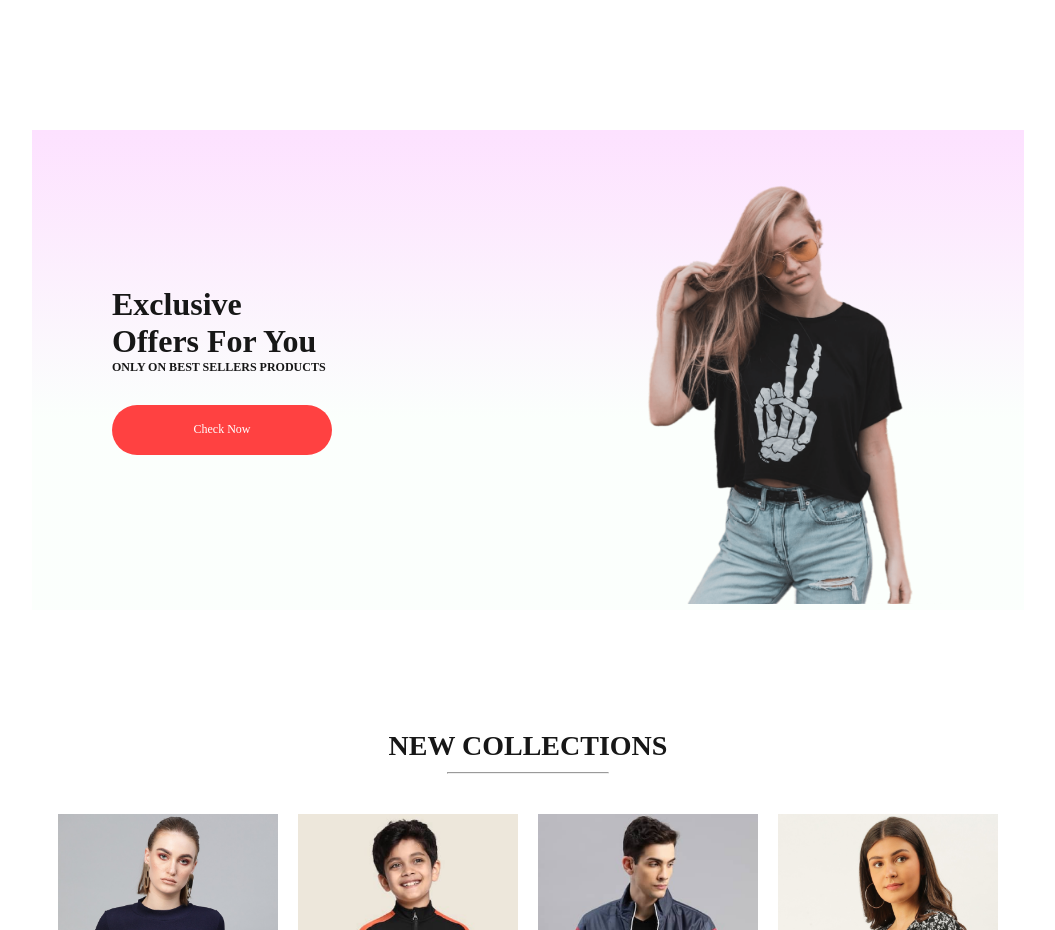
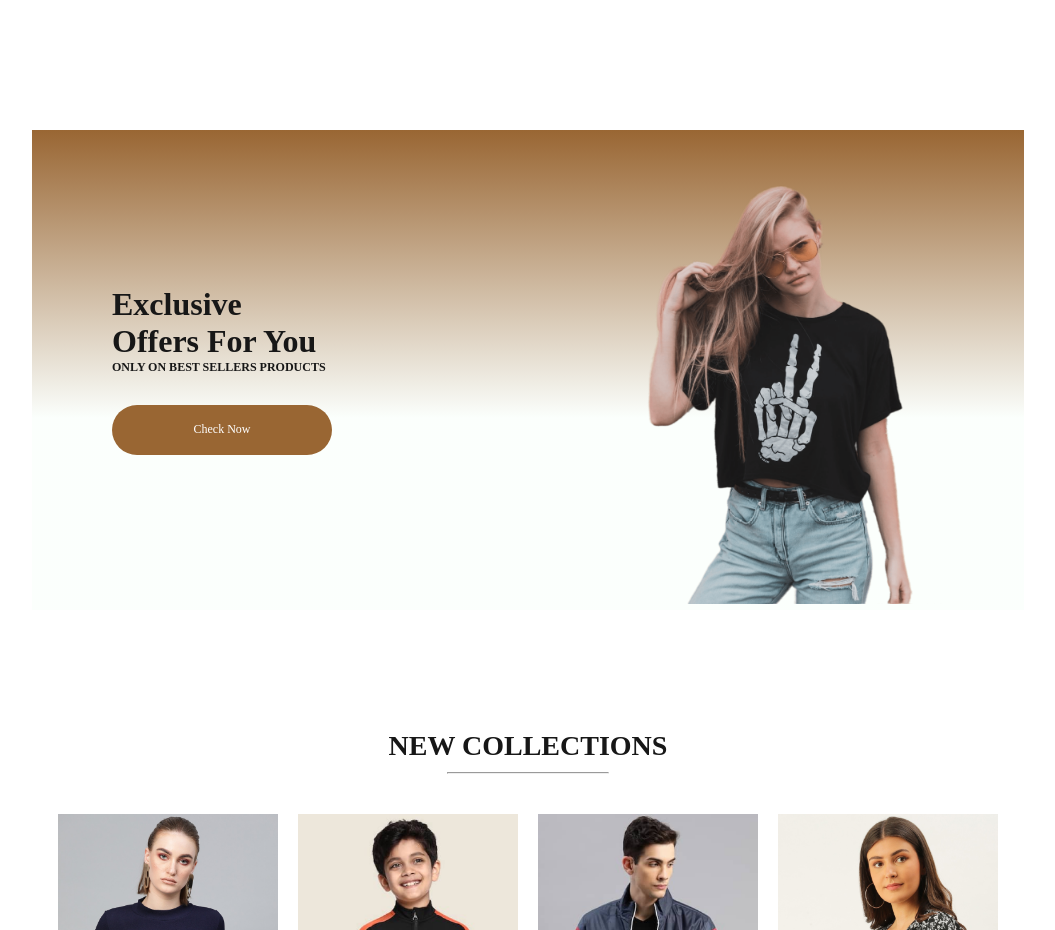
Before and after one commit to jackiejr18/woodstixsnbits-ecommerce, a React (Create React App) app: page / in a window 1280 px wide. Shown: the part 1300-2230 px from the top of the page, without its empty margins (112-1167 px from the left). Built offline with nearby package versions, Linux system fonts and the light colour scheme.

Commit message:
change offer section color

```diff
--- a/src/Components/Offers/Offers.css
+++ b/src/Components/Offers/Offers.css
@@ -5,7 +5,7 @@
   margin: auto;
   padding: 0px 140px;
   margin-bottom: 150px;
-  background: linear-gradient(180deg, #fde1ff 0%, #e1ffea22 60%);
+  background: linear-gradient(180deg, #996633 0%, #e1ffea22 60%);
 }
 
 .offers-left {
@@ -31,7 +31,7 @@
   width: 282px;
   height: 70px;
   border-radius: 35px;
-  background: #ff4141;
+  background: #996633;
   border: none;
   font-family: 'Pokemon Classic';
   color: white;
```
